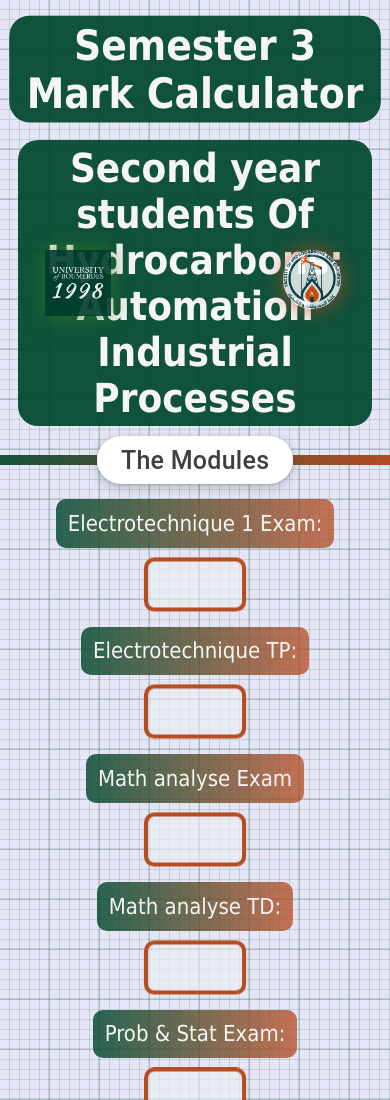
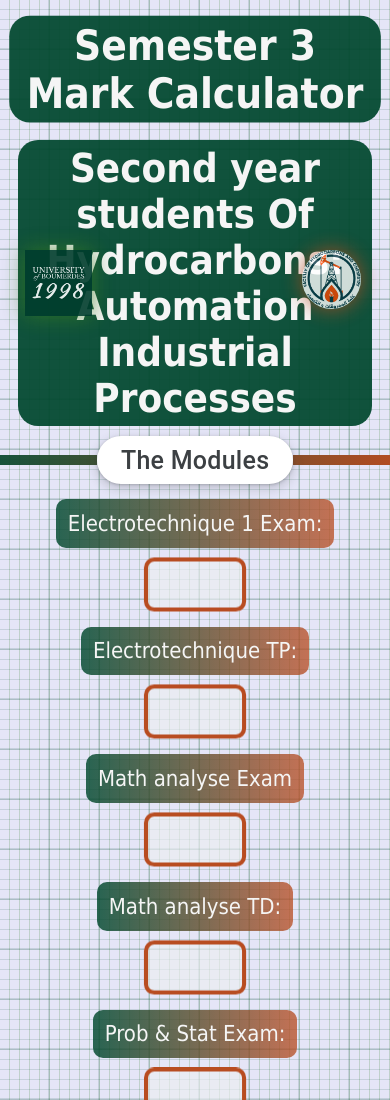
Before and after one commit to hamidsalem0/markcalculator-auto, a plain HTML site: page index.html in a window 390 px wide. Shown: the top 1100 px of the page. Drawn offline with Linux system fonts and the light colour scheme.

Commit message:
Update markcalc.css

```diff
--- a/markcalc.css
+++ b/markcalc.css
@@ -265,3 +265,26 @@ mark{
     0%,100%{ transform: scale(1);}
     50%{ transform: scale(1.01);}
   }
+@media (max-width:1110px){
+    .container .img1{
+        position: absolute;
+        width: 17%;
+        opacity: 0.9;
+        top: 250px;
+        margin-right: 70%;
+        z-index: 1;
+        box-shadow: 0 0 20px 0 #3B7E20CC;
+
+    }
+    .container .img2{
+        position: absolute;
+        display: block;
+        width: 15%;
+        margin-left: 70%;
+        opacity: 0.8;
+        top: 250px;
+        border-radius: 100px 100px;
+        box-shadow: 0 0 20px 0 rgb(184, 76, 33);
+    }
+
+}
```
